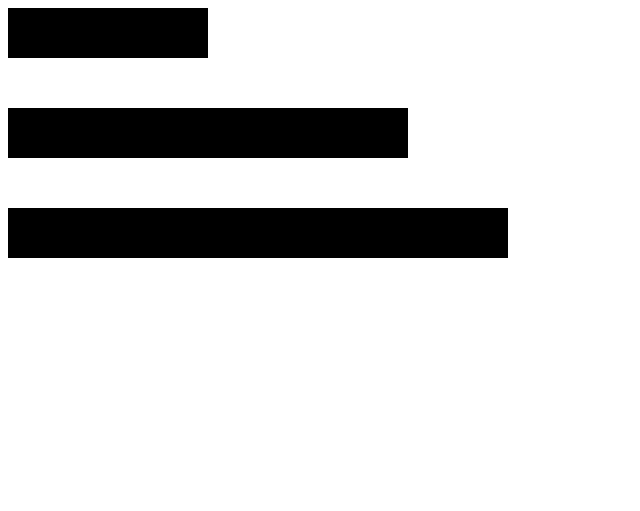
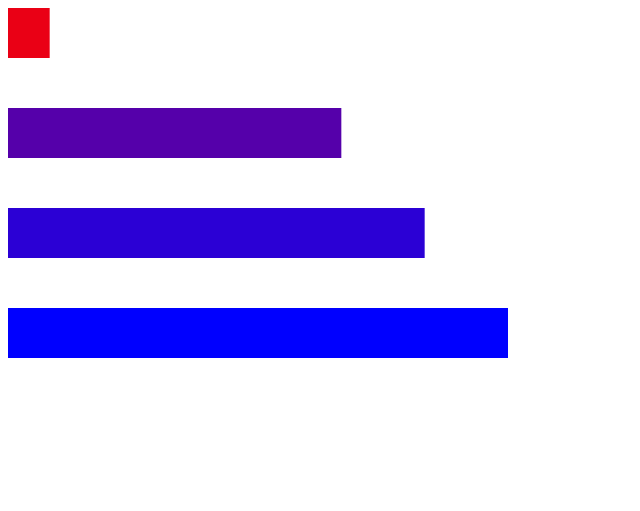
Before and after one commit to lcchand/D3Vienno-Lessons, a plain HTML site: page index.html in a window 1280 px wide. Shown: the whole page, without its empty margins (0-640 px from the left). Drawn offline with nearby package versions, Linux system fonts and the light colour scheme.

Commit message:
Lesson 5 - Scales

```diff
--- a/index.html
+++ b/index.html
@@ -10,19 +10,32 @@
 
 
         <script>
-        let dataArray = [20, 40, 50];
+            let dataArray = [5, 40, 50, 60]; //domain
+            let width = 500;
+            let height = 500;
+
+            const widthScale = d3.scaleLinear()
+                            .domain([0, 60])
+                            .range([0, width]);
+
+            const rangeColor = d3.scaleLinear([0, 60], ["red", "blue"]);
+                        /*.domain(0, 60)
+                        .range(["red", "blue"]);*/
+
+
 
             let canvas = d3.select("body")
                         .append("svg")
-                    .attr("width", 500)
-                    .attr("height", 500);
+                        .attr("width", width)
+                        .attr("height", height);
 
             let bars = canvas.selectAll("rect")
                         .data(dataArray)
                         .enter()
                             .append("rect")
-                        .attr("width", function(d) { return d * 10;})
+                            .attr("width", function(d) { return widthScale(d); }) // each datapoint
                             .attr("height", 50)
+                            .attr("fill", function (d) { return rangeColor(d); })
                             .attr("y", function(d, i) { return i * 100 });
         </script>
 
```
Lines whose indentation alone changed are shown as unchanged.
